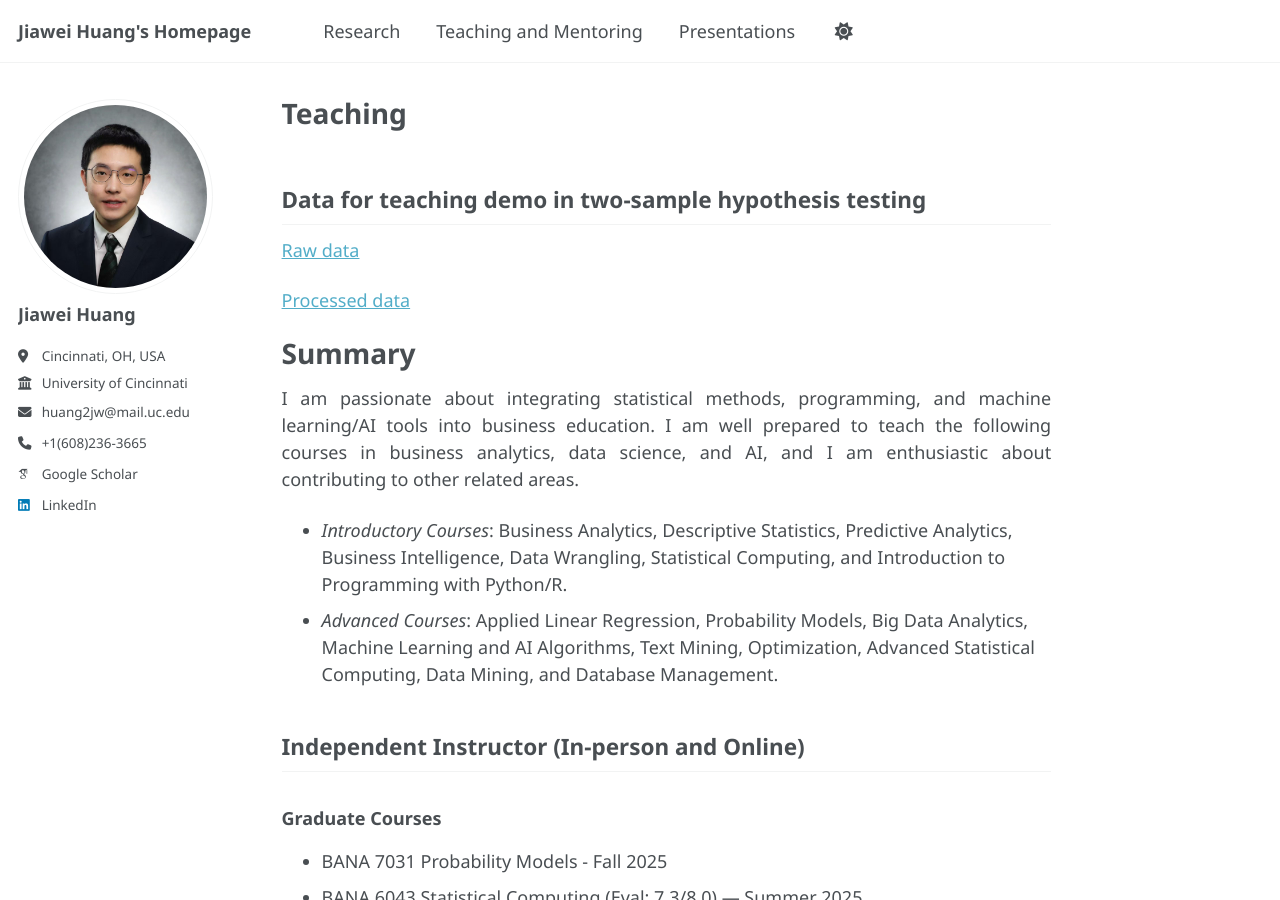
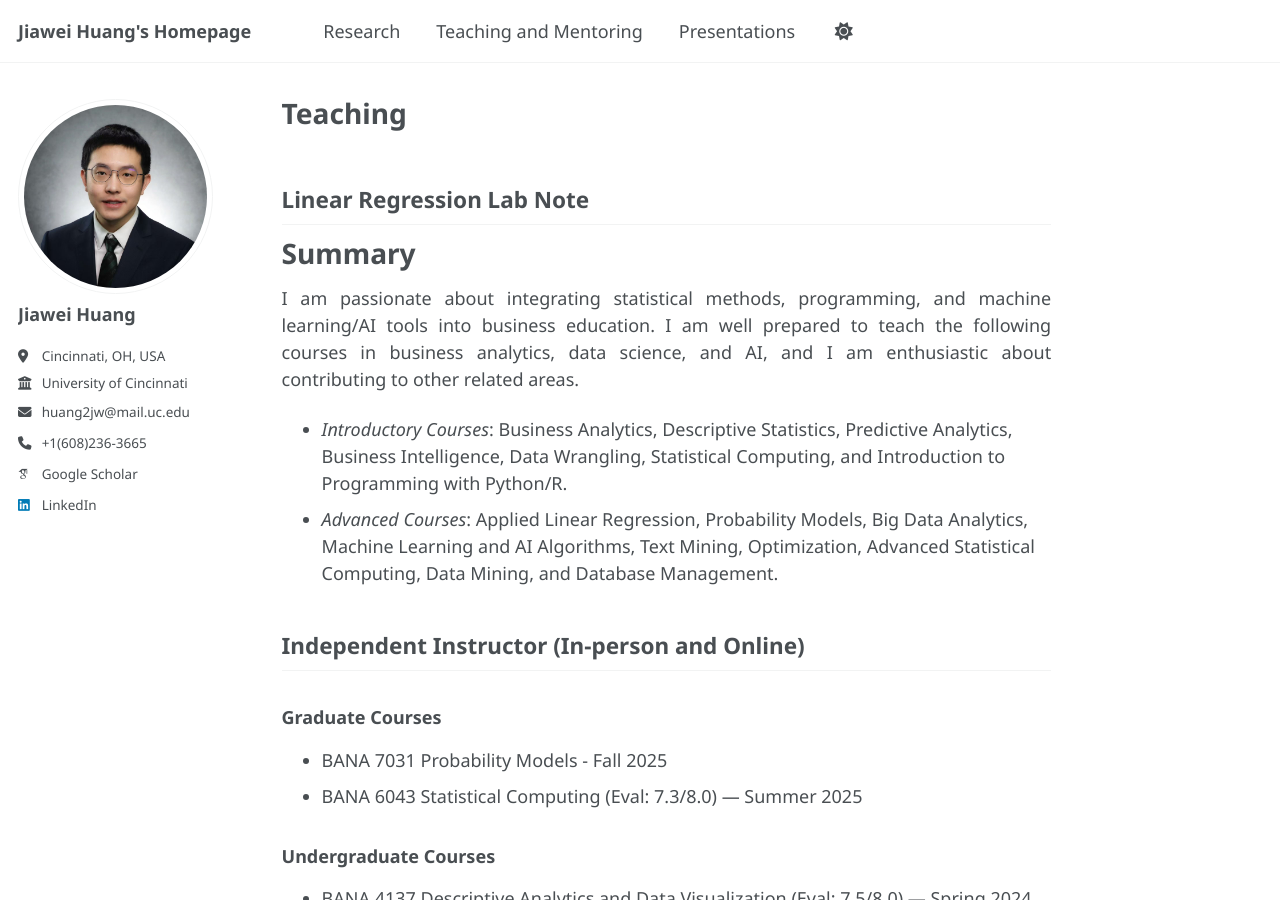
Before and after one commit to Jiawei98/Jiawei98.github.io, a Jekyll site: the page built from _pages/teaching.md, in a window 1280 px wide and 900 px high. Built offline with Jekyll 4.4.1, drawn with Linux system fonts in a browser that asks for light colours; some web fonts are replaced; a script that is not in the unit is left out.

Commit message:
Update teaching.md

```diff
--- a/_pages/teaching.md
+++ b/_pages/teaching.md
@@ -4,11 +4,8 @@ title: "Teaching"
 author_profile: true
 ---
 
-## Data for teaching demo in two-sample hypothesis testing
+## Linear Regression Lab Note
 
-[Raw data](/files/scores.xlsx)
-
-[Processed data](/files/scores_analysis.xlsx)
 
 # Summary
 
```
